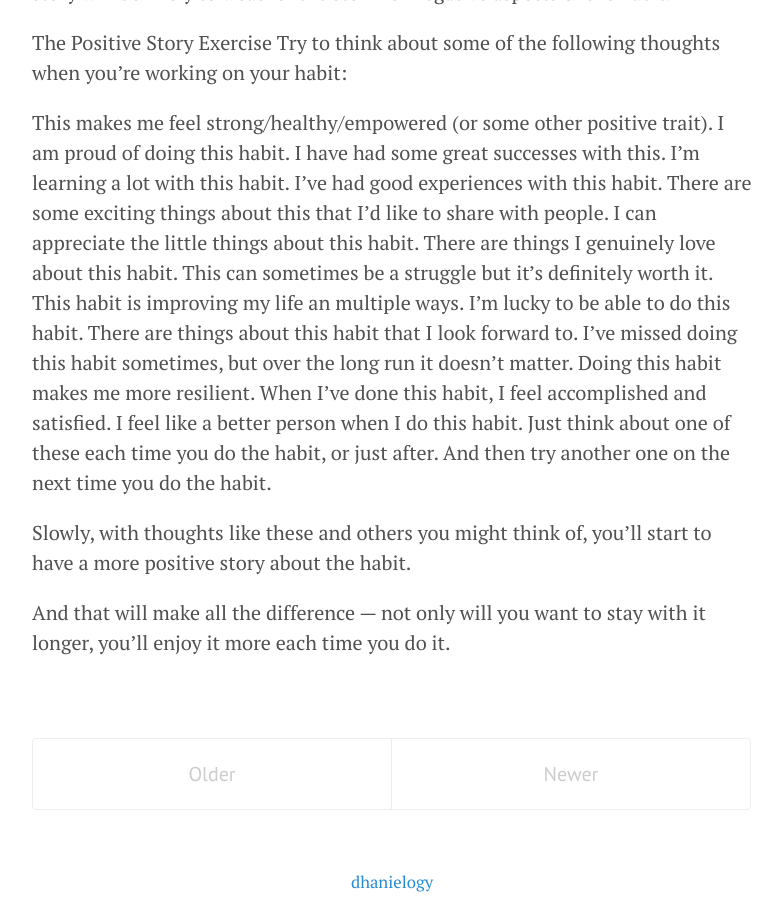
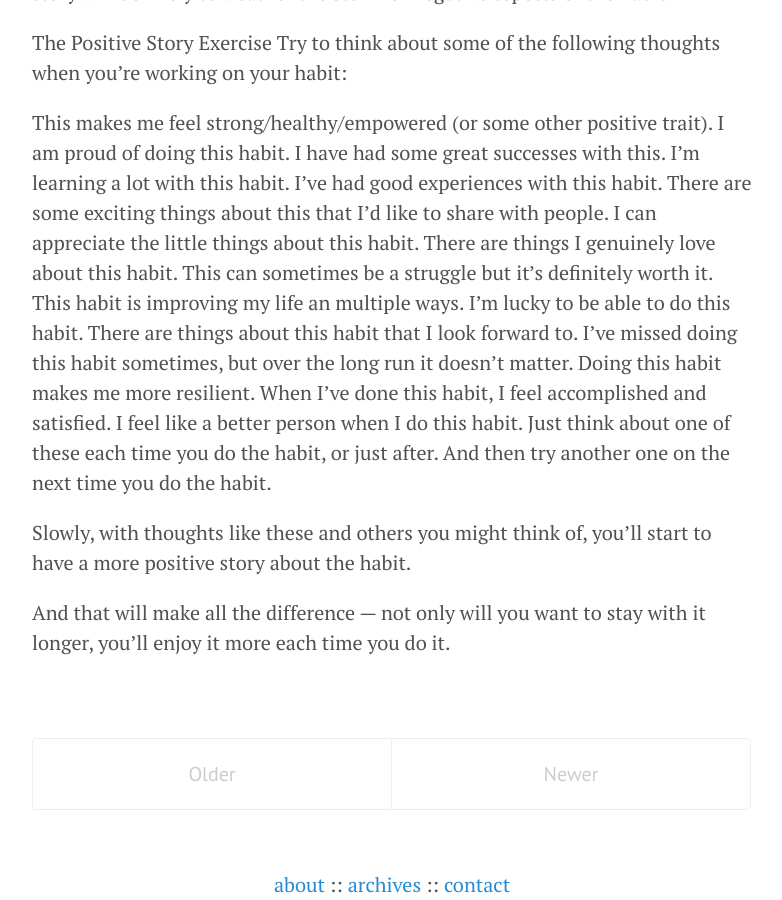
Before and after one commit to dhanielogy/dhanielogy.github.io, a Jekyll site: the page built from index.html, in a window 1280 px wide and 900 px high, scrolled down 1804 px. Shown: the whole window, without its empty margins (248-1030 px from the left). Built offline with Jekyll 4.4.1, drawn with Linux system fonts in a browser that asks for light colours; the list of posts is cut into pages by our own code.

Commit message:
Update default.html

```diff
--- a/_layouts/default.html
+++ b/_layouts/default.html
@@ -26,7 +26,7 @@
 
 
 <footer>
-  <small><center><a href="/" title="Home">{{ site.title }}</a></center></small>
+  <medium><center><a href="/about.html" title="about">about</a> :: <a href="/archives.html" title="archives">archives</a> :: <a href="/contact.html" title="contact">contact</a></center></medium>
 </footer>
   </body>
 </html>
```
